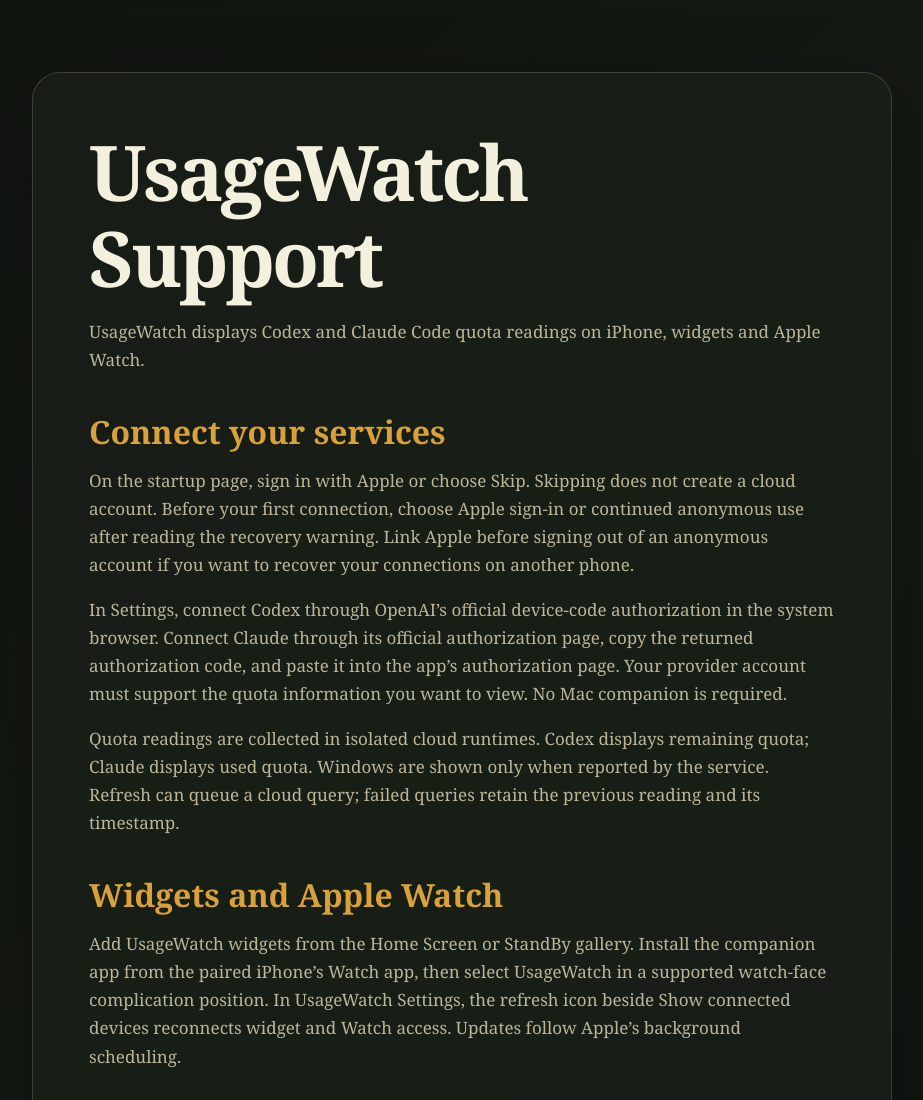
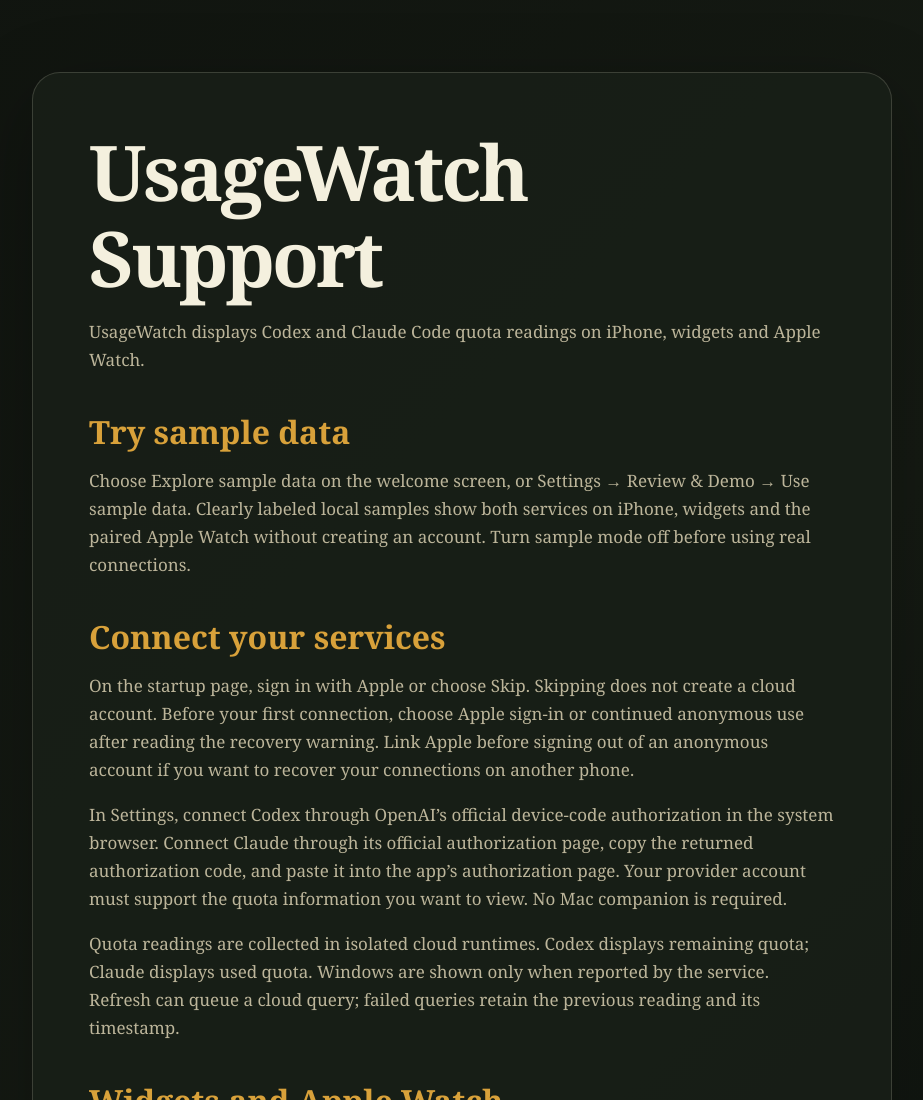
Before and after one commit to sufferfml/sufferfml.github.io, a plain HTML site: page usagewatch/support.html in a window 1280 px wide. Shown: the top 1100 px of the page, without its empty margins (178-1101 px from the left). Drawn offline with Linux system fonts and the light colour scheme.

```diff
--- a/usagewatch/support.html
+++ b/usagewatch/support.html
@@ -56,6 +56,8 @@
     <article>
 <h1>UsageWatch Support</h1>
 <p>UsageWatch displays Codex and Claude Code quota readings on iPhone, widgets and Apple Watch.</p>
+<h2>Try sample data</h2>
+<p>Choose Explore sample data on the welcome screen, or Settings → Review &amp; Demo → Use sample data. Clearly labeled local samples show both services on iPhone, widgets and the paired Apple Watch without creating an account. Turn sample mode off before using real connections.</p>
 <h2>Connect your services</h2>
 <p>On the startup page, sign in with Apple or choose Skip. Skipping does not create a cloud account. Before your first connection, choose Apple sign-in or continued anonymous use after reading the recovery warning. Link Apple before signing out of an anonymous account if you want to recover your connections on another phone.</p>
 <p>In Settings, connect Codex through OpenAI’s official device-code authorization in the system browser. Connect Claude through its official authorization page, copy the returned authorization code, and paste it into the app’s authorization page. Your provider account must support the quota information you want to view. No Mac companion is required.</p>
```
